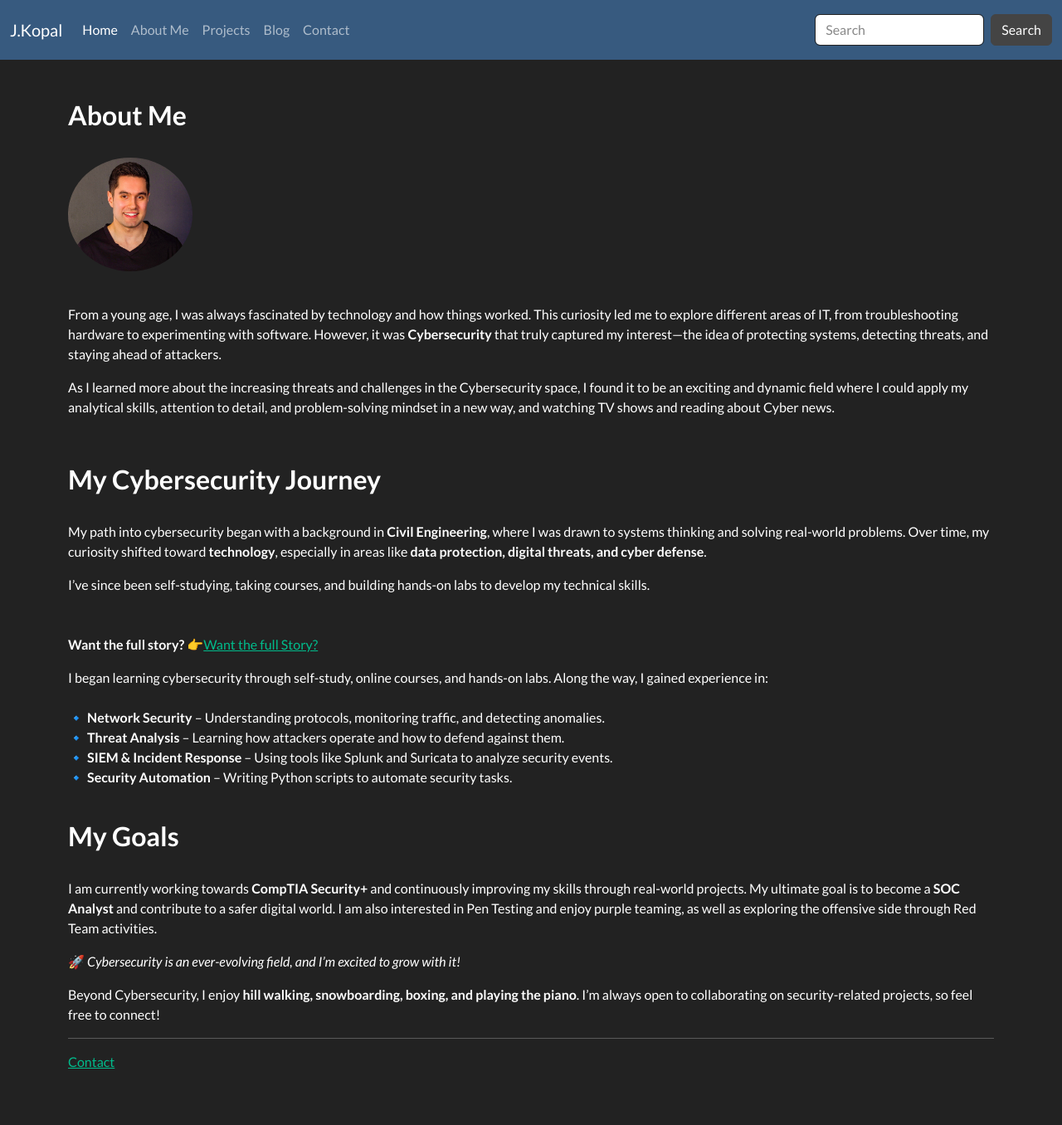
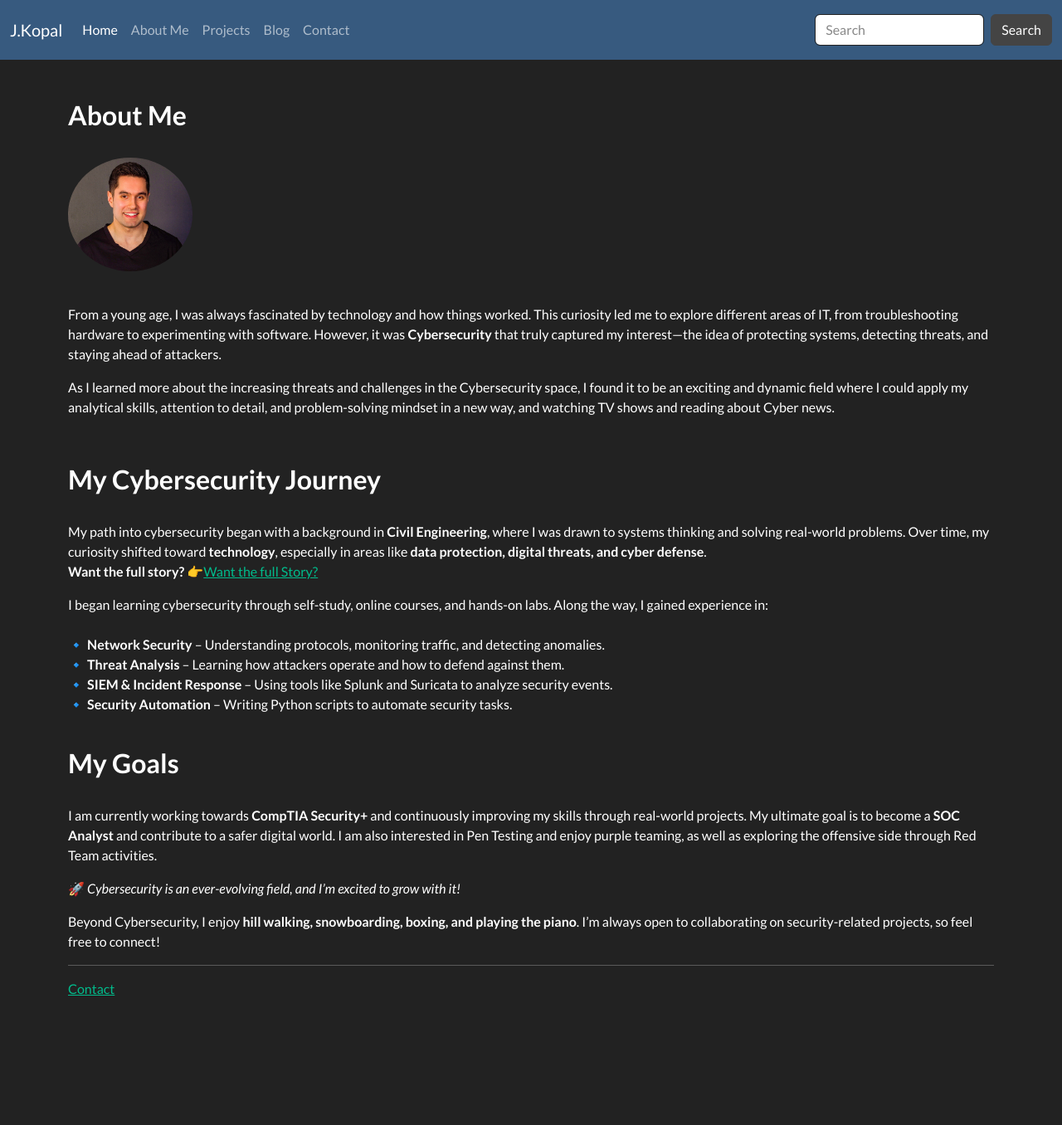
Before and after one commit to JKopal101/jkopal101.github.io, a Jekyll site: the page built from about_me.md, in a window 1280 px wide. Shown: the whole page at 83% size. Built offline with Jekyll 4.4.1, drawn with Linux system fonts in a browser that asks for light colours; after the commit the page ends 1268 px from its top, so only the background shows below that.

Commit message:
Update about_me.md

```diff
--- a/about_me.md
+++ b/about_me.md
@@ -20,12 +20,9 @@ As I learned more about the increasing threats and challenges in the Cybersecuri
 ### **My Cybersecurity Journey**
 <br>
 My path into cybersecurity began with a background in **Civil Engineering**, where I was drawn to systems thinking and solving real-world problems. Over time, my curiosity shifted toward **technology**, especially in areas like **data protection, digital threats, and cyber defense**.
-
-I’ve since been self-studying, taking courses, and building hands-on labs to develop my technical skills.<br>
-<br><br>
+<br>
 <span style="font-weight:600;">Want the full story?</span>
 👉[Want the full Story?](_posts/2025-03-26-my-cyber-journey.md)
-
 
 <!-- <span style="font-weight:600;">Want the full story?</span> <br>
 👉<a href="_posts/2025-03-26-my-cyber-journey.html" style="display:inline-block; padding: 8px 16px; background-color:#007acc; color:white; text-decoration:none; border-radius:6px; margin-top:6px;">Read the full blog post</a> -->
```
